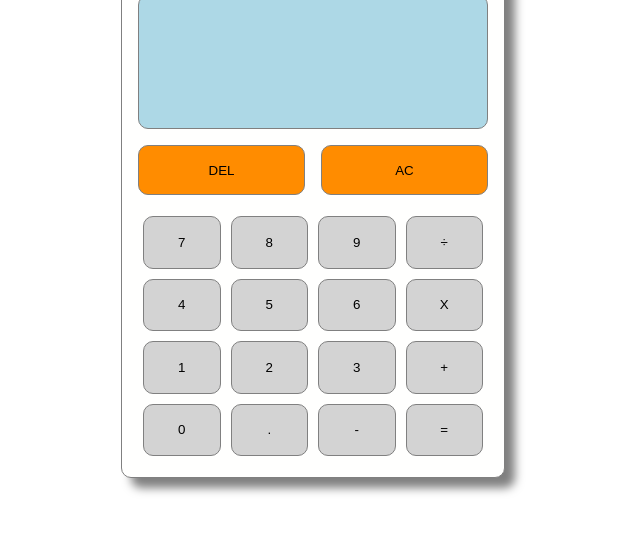
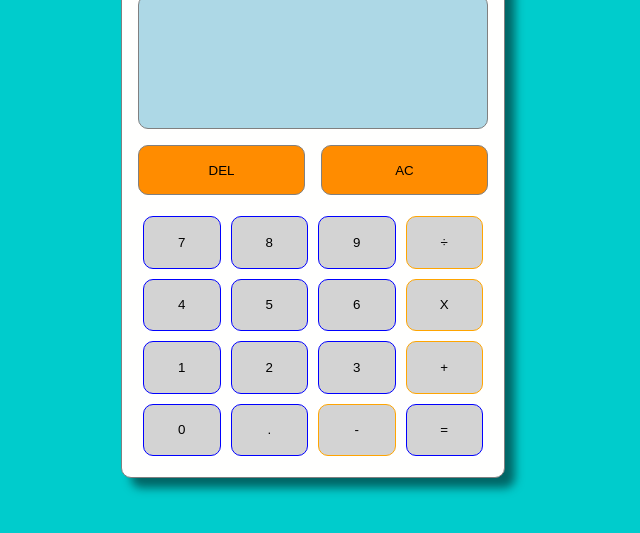
Before and after one commit to MikeHill89/odin-calculator, a plain HTML site: page index.html in a window 1280 px wide. Shown: the part 189-722 px from the top of the page, without its empty margins (327-967 px from the left). Drawn offline with Linux system fonts and the light colour scheme.

Commit message:
Fix: Operator colors not different.

```diff
--- a/css/stylesheet.css
+++ b/css/stylesheet.css
@@ -1,5 +1,6 @@
 body{
     display: flex;
+    background-color: #00cccc;
     height: 100vh;
     margin: 0;
     padding: 0;
@@ -68,9 +69,18 @@ body{
     grid-template-columns: 25% 25% 25% 25%;
 }
 
-.grid-item, .operator{
+.operator{
     margin: 5px;
-    border: 1px solid grey;
+    border: 1px solid orange;
+    border-radius: 10px;
+    display: grid;
+    background-color: lightgrey;
+    align-items: center;
+    justify-content: center;
+}
+.grid-item{
+    margin: 5px;
+    border: 1px solid blue;
     border-radius: 10px;
     display: grid;
     background-color: lightgrey;
```
